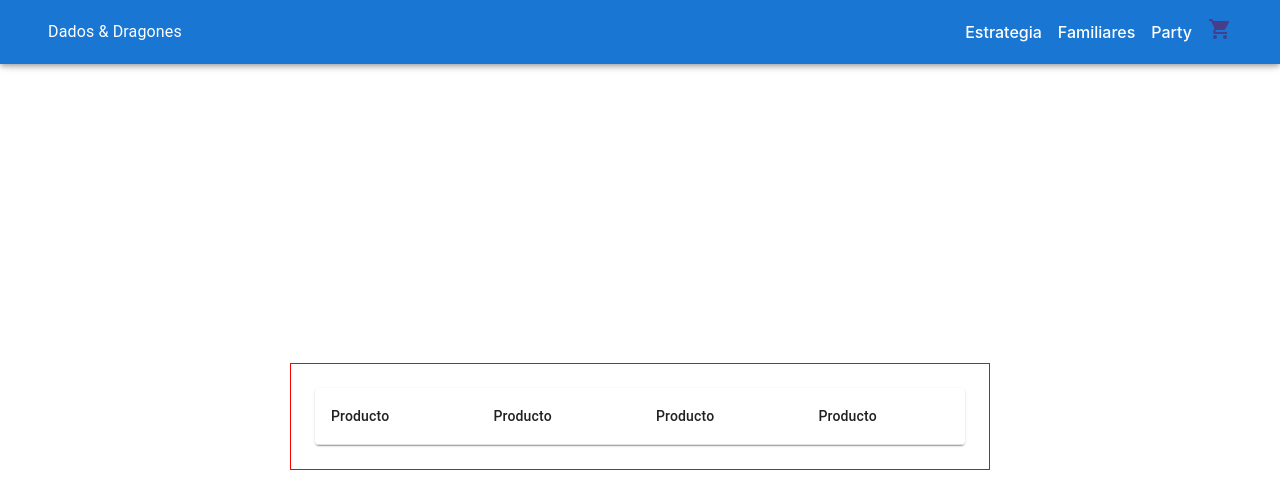
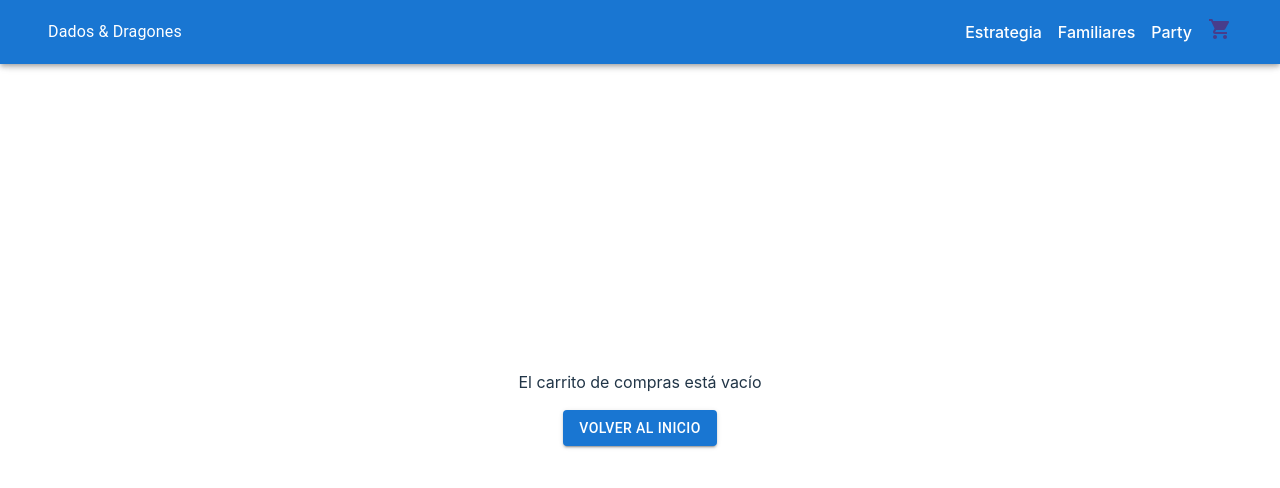
Before and after one commit to pazspera/curso-react-coderhouse, a React (Vite) app: page /cart in a window 1280 px wide. Shown: the top 488 px of the page. Built offline with nearby package versions, Linux system fonts and the light colour scheme.

Commit message:
Correcciones a CartWidget

```diff
--- a/src/components/CartView/CartView.jsx
+++ b/src/components/CartView/CartView.jsx
@@ -1,13 +1,27 @@
 import Cart from "../Cart/Cart";
 import { Grid, Container, Table, TableBody, TableCell, TableContainer, TableHead, TableRow, Paper } from "@mui/material";
+import { CartContext } from "../../context/CartContext";
+import { useContext } from "react";
+import { Button } from "@mui/material";
+import { Link } from "react-router-dom";
 
 
 export default function CartView() {
   // componente de presentación
+  const { itemsInCart } = useContext(CartContext);
 
   return (
     <>
-      {<Container>
+      { itemsInCart === 0
+        ?
+          (
+            <>
+              <p>El carrito de compras está vacío</p>
+              <Button size="medium" variant="contained" component={Link} to="/">Volver al inicio</Button>
+            </>
+          )
+        : (
+            <Container>
               <Grid container rowSpacing={2} sx={{marginTop: 4, padding: 3, border: '1px solid red'}}>
                 <TableContainer component={Paper}>
                   <Table sx={{minWidth: 650}}>
@@ -21,10 +35,10 @@ export default function CartView() {
                     </TableHead>
                   </Table>
                 </TableContainer>
-
-
               </Grid>
-      </Container>}
+            </Container>
+        )
+      }
 
     </>
   )
```
Lines whose indentation alone changed are shown as unchanged.
